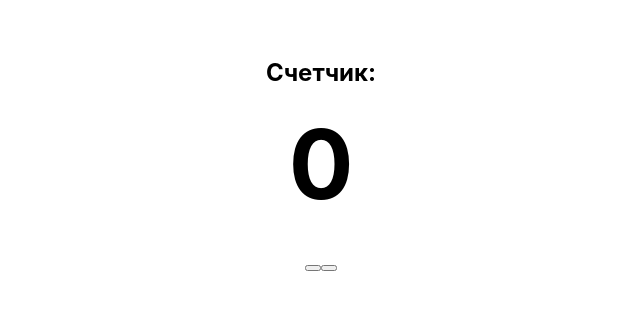
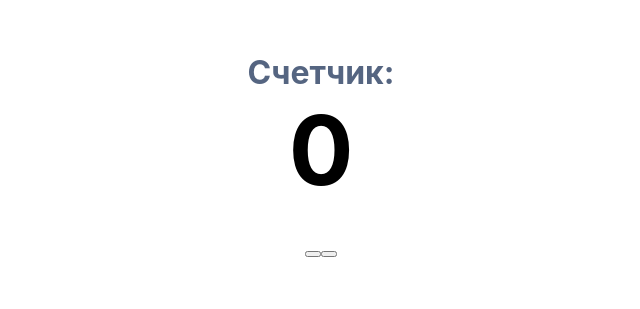
Before and after one commit to djambo05/simple-counter, a React (Create React App) app: page / in a window 1280 px wide. Shown: the part 245-554 px from the top of the page, without its empty margins (319-959 px from the left). Built offline with nearby package versions, Linux system fonts and the light colour scheme.

Commit message:
feature: css h2

```diff
--- a/src/index.scss
+++ b/src/index.scss
@@ -27,4 +27,10 @@ body {
   &.minus {
     color: #ea071d
   }
+
+  h2 {
+    font-size: 2rem;
+    margin: 0;
+    color: #556581
+  }
 }
```
